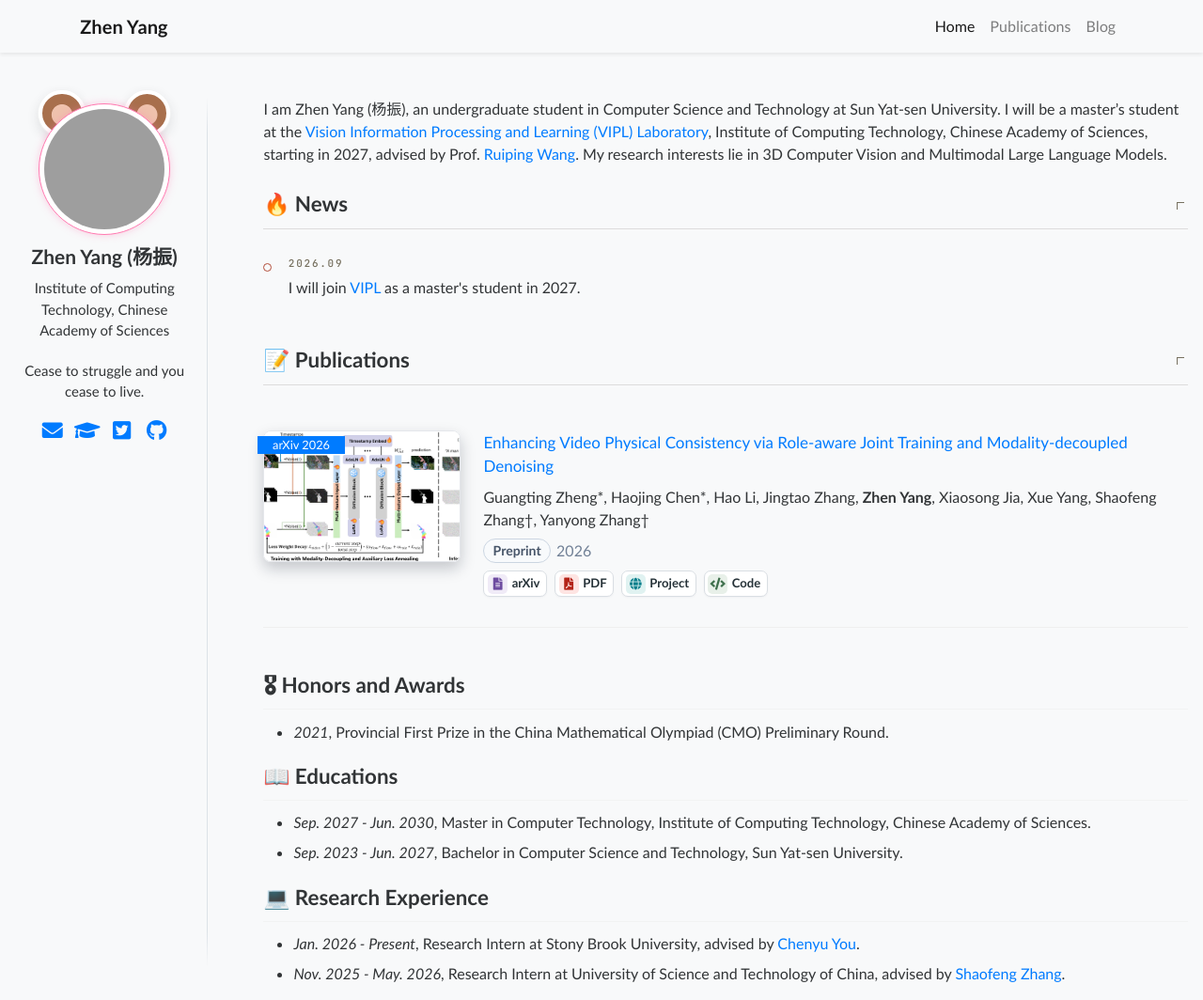
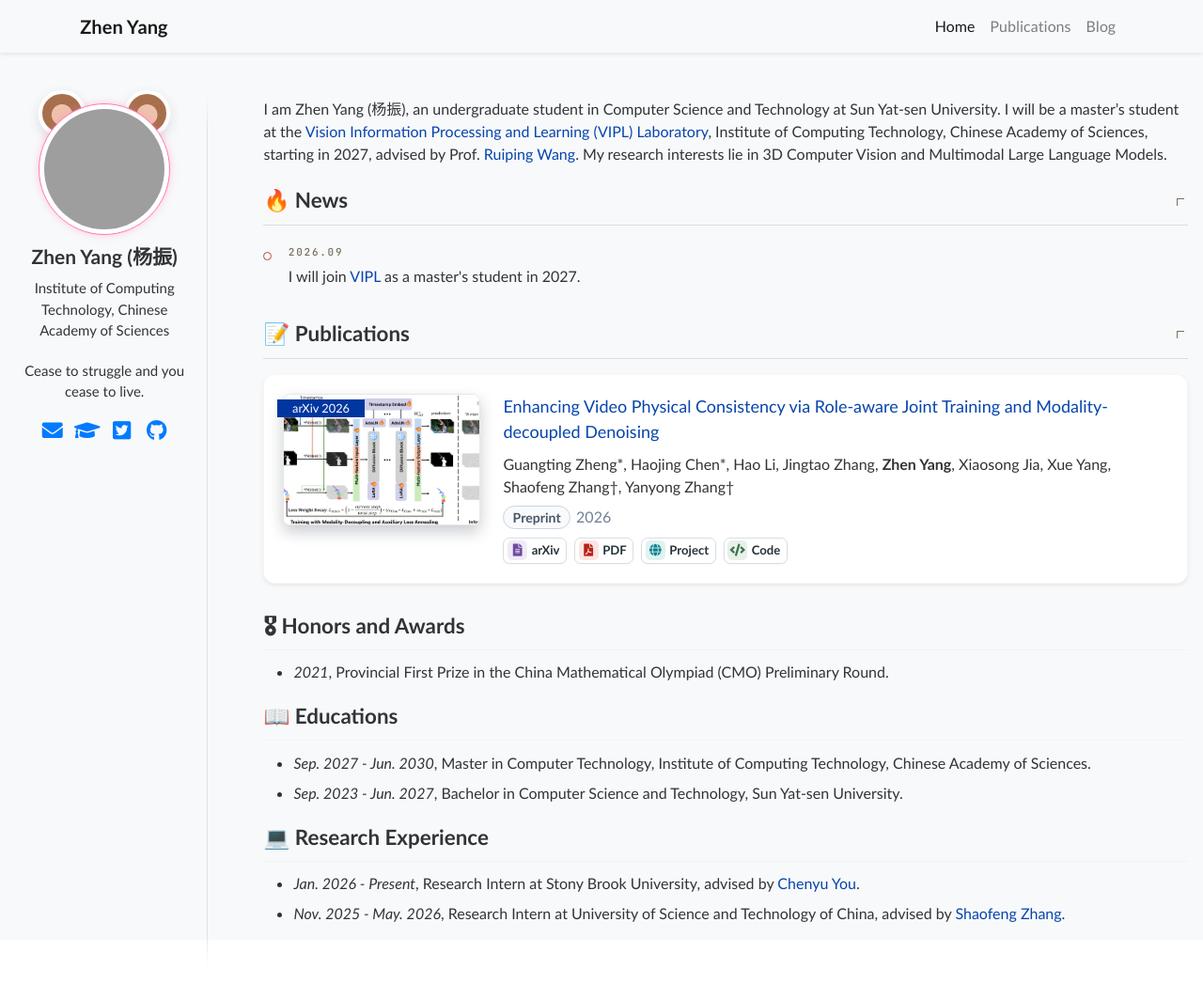
Before and after one commit to MichaelYeung2004/michaelyeung2004.github.io, a Jekyll site: the page built from _pages/about.md, in a window 1280 px wide and 1064 px high. Shown: the whole window at 94% size. Built offline with Jekyll 4.4.1, drawn with Linux system fonts in a browser that asks for light colours; grey boxes are pictures that could not be loaded.

Commit message:
Restore deep blue and refine compact publication cards

```diff
--- a/_includes/head.html
+++ b/_includes/head.html
@@ -15,6 +15,7 @@
 <link href="https://fonts.googleapis.com/css2?family=Lato:wght@400;700&display=swap" rel="stylesheet">
 {% if page.permalink == '/' %}<link href="https://fonts.googleapis.com/css2?family=JetBrains+Mono:wght@400;500;600&display=swap" rel="stylesheet">{% endif %}
 <link rel="stylesheet" href="{{ '/assets/css/home-navbar.css' | relative_url }}?v={{ site.time | date: '%s' }}">
+<link rel="stylesheet" href="{{ '/assets/css/site-colors.css' | relative_url }}?v={{ site.time | date: '%s' }}">
 
 <meta http-equiv="cleartype" content="on">
 <head>
--- a/_layouts/blog-shell.html
+++ b/_layouts/blog-shell.html
@@ -23,6 +23,7 @@
   {% endif %}
   {% include head/custom.html %}
   <link rel="stylesheet" href="{{ '/assets/css/home-navbar.css' | relative_url }}?v={{ site.time | date: '%s' }}">
+  <link rel="stylesheet" href="{{ '/assets/css/site-colors.css' | relative_url }}?v={{ site.time | date: '%s' }}">
 </head>
 <body class="bg-light d-flex flex-column min-vh-100" {% if page.permalink == '/blog/' or page.navbar_title == 'Publications' %}data-spy="scroll" data-target="#navbar-year" data-offset="100"{% endif %}>
   <div class="reading-progress" aria-hidden="true"></div>
--- a/_sass/_variables.scss
+++ b/_sass/_variables.scss
@@ -67,7 +67,7 @@
 $success-color              : #62c462;
 $warning-color              : #f89406;
 $danger-color               : #ee5f5b;
-$info-color                 : #007bff;
+$info-color                 : #0645ad;
 // $info-color                 : #52adc8;
 
 /* brands */
@@ -94,8 +94,8 @@
 
 
 /* links */
-$link-color                 : #007bff;
-$link-color-hover           : #0056b3;
+$link-color                 : #0645ad;
+$link-color-hover           : #0645ad;
 $link-color-visited         : mix(#fff, $link-color, 25%);
 $masthead-link-color        : $primary-color;
 $masthead-link-color-hover  : mix(#000, $primary-color, 25%);
--- a/assets/css/main.scss
+++ b/assets/css/main.scss
@@ -46,8 +46,12 @@
     align-items: flex-start;
     flex-direction: column;
     flex-wrap: wrap;
-    border-bottom: 1px #efefef solid;
-    padding: 1.5em 0 2em 0;
+    background: #fff;
+    border: 1px solid rgba(0, 0, 0, .03);
+    border-radius: .8rem;
+    box-shadow: 0 2px 4px rgba(0, 0, 0, .075);
+    padding: 1.25em;
+    margin-bottom: 1.25em;
 
 
     .paper-box-image{
@@ -109,7 +113,7 @@
 }
 
 .paper-box-text > p:first-of-type {
-    font-size: 1.0625em;
+    font-size: 1.125em;
 }
 
 /* News timeline adapted from Pan-Zihao/Pan-Zihao.github.io, scoped to News only. */
@@ -118,7 +122,7 @@
     --news-line-strong: rgba(58, 52, 44, 0.28);
     --news-accent: #b04a36;
     --news-muted: #76705f;
-    margin: 1.5rem 0 3rem;
+    margin: 1.25rem 0 2rem;
     scroll-margin-top: 80px;
 }
 @media (max-width: 767px) {
@@ -134,12 +138,14 @@
     list-style: none;
     cursor: pointer;
     padding: 0 0 .6rem;
-    margin: 0 0 1.5rem;
+    margin: 0 0 1rem;
     border-bottom: 1px solid var(--news-line);
     color: $text-color;
     font-family: $header-font-family;
 }
 .news-panel__head::-webkit-details-marker { display: none; }
+.news-panel details:not([open]) > .news-panel__head,
+.publications-panel details:not([open]) > .news-panel__head { margin-bottom: .25rem; }
 .news-panel__head:focus-visible { outline: 2px solid $link-color; outline-offset: 4px; }
 .news-panel__title {
     position: relative;
@@ -355,7 +361,7 @@
     }
 
     .homepage .author__urls_sm a {
-        color: $link-color;
+        color: #007bff;
         width: 25px;
         display: inline-flex;
         align-items: center;
@@ -371,7 +377,7 @@
 }
 
 a:focus-visible {
-    outline: 2px solid rgba(0, 123, 255, 0.45);
+    outline: 2px solid rgba(6, 69, 173, 0.45);
     outline-offset: 2px;
 }
 
@@ -392,6 +398,6 @@
     margin-top: .5em;
     margin-left: -.5em;
     color: white;
-    background-color: $link-color;
+    background-color: #00369f;
     font-size: .8em;
 }
--- a/assets/css/publications.css
+++ b/assets/css/publications.css
@@ -1,8 +1,8 @@
 .publication-card img { height: auto; aspect-ratio: 3 / 2; object-fit: cover; box-shadow: 0 3px 10px rgba(0,0,0,.12); }
-.publication-card h5 { font-size: 21px; }
+.publication-card h5 { font-size: 22px; }
 .publication-preprint { display: inline-block; padding: 2px 9px; border: 1px solid #d1d7de; border-radius: 20px; color: #536172; background: #f8f9fa; font-weight: 700; }
-.publication-card a { color: #007bff; text-decoration: none; }
-.publication-card a:hover { color: #0056b3; text-decoration: underline; }
+.publication-card a { color: #0645ad; text-decoration: none; }
+.publication-card a:hover { color: #0645ad; text-decoration: underline; }
 .publication-card .abstract-links a { display: inline-block; margin-right: 8px; }
 @media (max-width: 767px) {
     .publication-card { text-align: center; }
--- /dev/null
+++ b/assets/css/site-colors.css
@@ -0,0 +1,9 @@
+/* Original deep-blue palette; personal social icons keep their bright blue. */
+body a { color: #0645ad; }
+body a:hover { color: #0645ad; }
+#navbar-year .nav-link.active { background-color: #0645ad; color: #fff; }
+.text-primary { color: #0645ad !important; }
+.bg-primary, .btn-primary, .badge-primary { background-color: #0645ad !important; }
+.btn-primary { border-color: #0645ad; }
+.form-control:focus, .custom-select:focus { border-color: #799aca; box-shadow: 0 0 0 .2rem rgba(6,69,173,.25); }
+.homepage .author__urls_sm a:hover { color: #007bff; }
```
